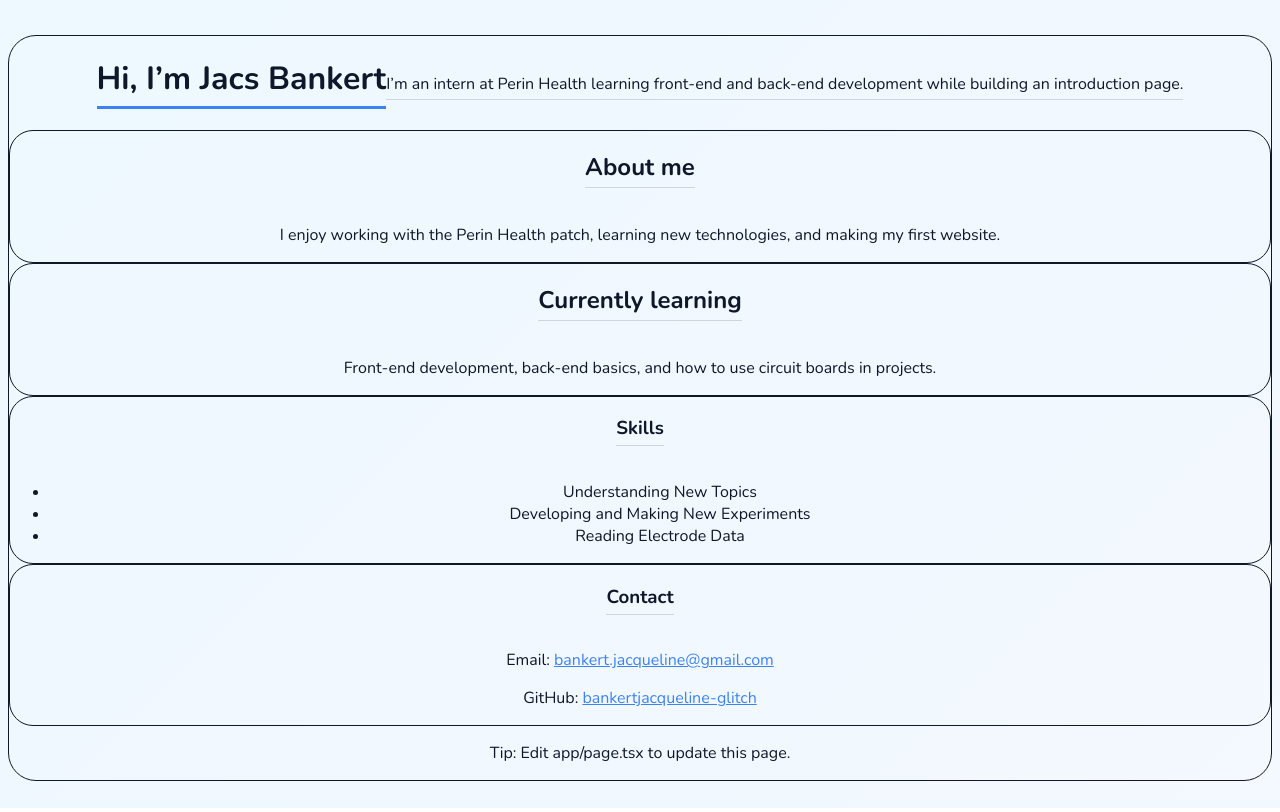
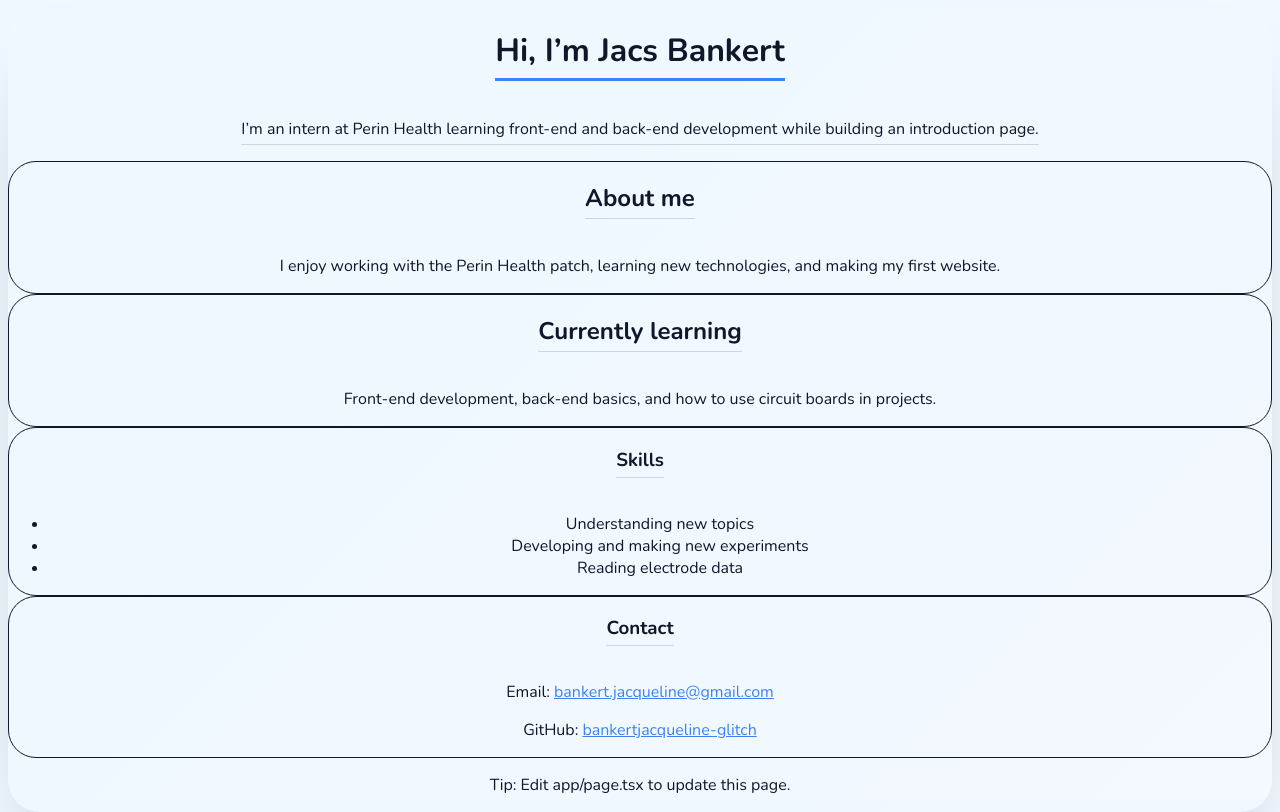
Before and after one commit to bankertjacqueline-glitch/My-Front-End-App, a Next.js app: page / in a window 1280 px wide. Built offline with nearby package versions, Linux system fonts and the light colour scheme.

Commit message:
Polish homepage with fresher card styling and improved spacing

```diff
--- a/app/page.tsx
+++ b/app/page.tsx
@@ -1,51 +1,51 @@
 export default function Home() {
   return (
     <div className="min-h-screen flex items-center justify-center bg-slate-100 px-4 py-10">
-      <main className="w-full max-w-3xl rounded-[28px] border border-slate-200/80 bg-white/95 p-10 shadow-2xl shadow-slate-200/80 backdrop-blur-xl text-center">
-        <header className="flex flex-col items-center gap-4 text-center">
-          <div className="w-full">
-            <h1 className="text-4xl font-semibold text-slate-950 sm:text-5xl heading-underline">
-              Hi, I’m Jacs Bankert
-            </h1>
-            <p className="mx-auto mt-4 max-w-2xl text-base leading-8 text-slate-600 sm:text-lg subtitle-underline">
-              I’m an intern at Perin Health learning front-end and back-end development while building an introduction page.
-            </p>
-          </div>
+      <main className="relative w-full max-w-3xl overflow-hidden rounded-[32px] bg-white/95 p-10 shadow-[0_48px_80px_-40px_rgba(15,23,42,0.35)] text-center">
+        <div className="pointer-events-none absolute -left-8 top-0 h-72 w-72 rounded-full bg-blue-200/40 blur-3xl" />
+        <div className="pointer-events-none absolute right-0 top-20 h-52 w-52 rounded-full bg-slate-200/50 blur-3xl" />
+        <header className="relative flex flex-col items-center gap-3 text-center">
+          <h1 className="text-5xl font-extrabold tracking-tight text-slate-950 sm:text-6xl heading-underline">
+            Hi, I’m Jacs Bankert
+          </h1>
+          <p className="mx-auto mt-4 max-w-2xl text-base leading-8 text-slate-600 sm:text-lg subtitle-underline">
+            I’m an intern at Perin Health learning front-end and back-end development while building an introduction page.
+          </p>
         </header>
 
         <section className="mt-10 grid gap-5 md:grid-cols-2">
-          <div className="rounded-[24px] border border-slate-200/80 bg-slate-50 p-6 shadow-sm text-center">
+          <div className="rounded-[28px] border border-slate-200/70 bg-slate-50 p-7 shadow-sm text-center backdrop-blur-sm">
             <h2 className="text-xl font-semibold text-slate-900 subtitle-underline">About me</h2>
-            <p className="mt-3 text-slate-600 leading-7">
+            <p className="mt-4 text-slate-600 leading-8">
               I enjoy working with the Perin Health patch, learning new technologies, and making my first website.
             </p>
           </div>
 
-          <div className="rounded-[24px] border border-slate-200/80 bg-slate-50 p-6 shadow-sm text-center">
+          <div className="rounded-[28px] border border-slate-200/70 bg-slate-50 p-7 shadow-sm text-center backdrop-blur-sm">
             <h2 className="text-xl font-semibold text-slate-900 subtitle-underline">Currently learning</h2>
-            <p className="mt-3 text-slate-600 leading-7">
+            <p className="mt-4 text-slate-600 leading-8">
               Front-end development, back-end basics, and how to use circuit boards in projects.
             </p>
           </div>
         </section>
 
         <section className="mt-6 grid gap-4 sm:grid-cols-2">
-          <div className="rounded-[24px] border border-slate-200/80 bg-slate-50 p-6 shadow-sm text-center">
+          <div className="rounded-[28px] border border-slate-200/70 bg-slate-50 p-7 shadow-sm text-center backdrop-blur-sm">
             <h3 className="text-lg font-medium text-slate-900 subtitle-underline">Skills</h3>
-            <ul className="mt-3 space-y-2 text-slate-600">
-              <li>Understanding New Topics</li>
-              <li>Developing and Making New Experiments</li>
-              <li>Reading Electrode Data</li>
+            <ul className="mt-4 space-y-3 text-slate-600">
+              <li>Understanding new topics</li>
+              <li>Developing and making new experiments</li>
+              <li>Reading electrode data</li>
             </ul>
           </div>
         </section>
 
-        <section className="mt-8 rounded-[24px] border border-slate-200/80 bg-slate-50 p-6 text-center shadow-sm">
+        <section className="mt-8 rounded-[28px] border border-slate-200/70 bg-slate-50 p-7 text-center shadow-sm backdrop-blur-sm">
           <h3 className="text-lg font-semibold text-slate-900 subtitle-underline">Contact</h3>
-          <p className="mt-3 text-slate-600">
+          <p className="mt-4 text-slate-600">
             Email: <a href="mailto:bankert.jacqueline@gmail.com" className="text-blue-600 hover:text-blue-700">bankert.jacqueline@gmail.com</a>
           </p>
-          <p className="mt-2 text-slate-600">
+          <p className="mt-3 text-slate-600">
             GitHub: <a href="https://github.com/bankertjacqueline-glitch" target="_blank" rel="noreferrer" className="text-blue-600 hover:text-blue-700">bankertjacqueline-glitch</a>
           </p>
         </section>
```
